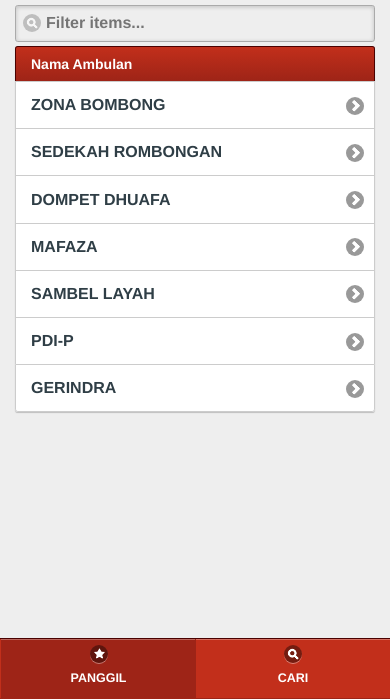
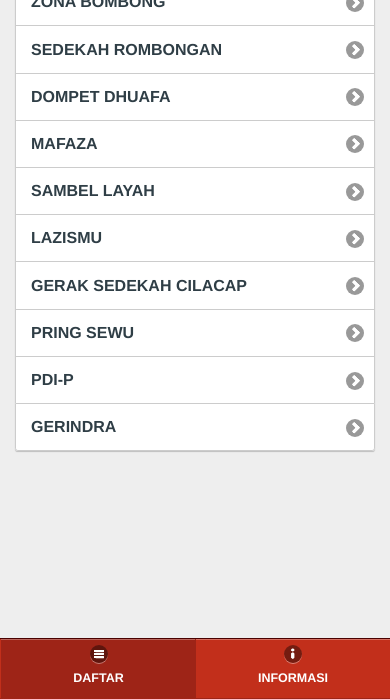
Before and after one commit to prianthon/PanggilAmbulance, a plain HTML site: page www/index.html in a window 390 px wide. Shown: the part 145-844 px from the top of the page. Drawn offline with nearby package versions, Linux system fonts and the light colour scheme; some packages are replaced by stand-ins of ours.

Commit message:
hapus header

```diff
--- a/www/index.html
+++ b/www/index.html
@@ -1,7 +1,7 @@
 <!DOCTYPE html>
 <html>
 <head>
-  <title>Si Bulan App</title>
+  <title>Si Bulan</title>
   <meta name="viewport" content="initial-scale=1.0">
   <meta name="apple-mobile-web-app-capable" content="yes">
   <meta name="apple-mobile-web-app-status-bar-style" content="black">
@@ -29,7 +29,7 @@
 
   <div data-role="header" data-position="fixed" data-tap-toggle="false"><!-- /header -->
     <!--<a href="https://twitter.com/prianthon" data-role="button" data-icon="grid">GITHUB</a>-->
-    <h1>Si Bulan App</h1>
+    <h1><strong>Si Bulan</strong></h1>
   </div><!-- /header -->
 
   <div data-role="content">
@@ -38,14 +38,16 @@
       <!--<div align="center">
       <img class="img-responsive" src="jqm/images/icon-sibulan.png" alt="Ambulance Gratis" align="middle">-->
       <!--</div>-->
-      <h3 align="center"><strong>Si Bulan</strong> adalah Jejaring Mobil Siaga Ambulan Gratis.</h3><br/>
-        <ul data-role="listview" data-inset="true" data-filter="true">
-          <li data-role="list-divider">Nama Ambulan</li>
+        <ul data-role="listview" data-inset="true" data-filter="true" data-filter-placeholder="Cari Nama Ambulan">
+          <li data-role="list-divider">Daftar Ambulan</li>
 		    	<li><a href="#zonabombong">ZONA BOMBONG</a></li>
           <li><a href="#sedekahrombongan">SEDEKAH ROMBONGAN</a></li>
           <li><a href="#dompetdhuafa">DOMPET DHUAFA</a></li>
           <li><a href="#mafaza">MAFAZA</a></li>
 		    	<li><a href="#sambellayah">SAMBEL LAYAH</a></li>
+          <li><a href="#lazismubanyumas">LAZISMU</a></li>
+          <li><a href="#geraksedekahcilacap">GERAK SEDEKAH CILACAP</a></li>
+          <li><a href="#pringsewu">PRING SEWU</a></li>
 		    	<li><a href="#pdip">PDI-P</a></li>
 		    	<li><a href="#gerindra">GERINDRA</a></li>
         </ul>
@@ -65,8 +67,8 @@
   <div data-role="footer" data-position="fixed" data-tap-toggle="false">
     <div data-role="navbar">
       <ul>
-        <li><a href="#panggil" data-transition="flip" data-prefetch data-icon="star" class="ui-btn-active ui-state-persist">PANGGIL</a></li>
-        <li><a href="#pangkalan" data-transition="flip" data-prefetch data-icon="search">CARI</a></li>
+        <li><a href="#panggil" data-transition="flip" data-prefetch data-icon="bars" class="ui-btn-active ui-state-persist">DAFTAR</a></li>
+        <li><a href="#pangkalan" data-transition="flip" data-prefetch data-icon="info">INFORMASI</a></li>
       </ul>
     </div>
   </div>
@@ -75,7 +77,6 @@
 <div data-role="page" id="zonabombong">
 
 	<div data-role="header" data-position="fixed" data-tap-toggle="false">
-		<a href="#panggil" data-role="button">kembali</a>
 		<h1>ZONA BOMBONG</h1>
 	</div><!-- /header -->
 
@@ -101,7 +102,7 @@
   <div data-role="footer" data-position="fixed" data-tap-toggle="false">
     <div data-role="navbar">
       <ul>
-        <li><a href="#panggil" data-transition="flip" data-prefetch data-icon="star" class="ui-btn-active ui-state-persist">PANGGIL</a></li>
+        <li><a href="#panggil" data-transition="flip" data-prefetch data-icon="star" class="ui-btn-active ui-state-persist">KEMBALI</a></li>
       </ul>
     </div>
   </div><!-- /footer -->
```
